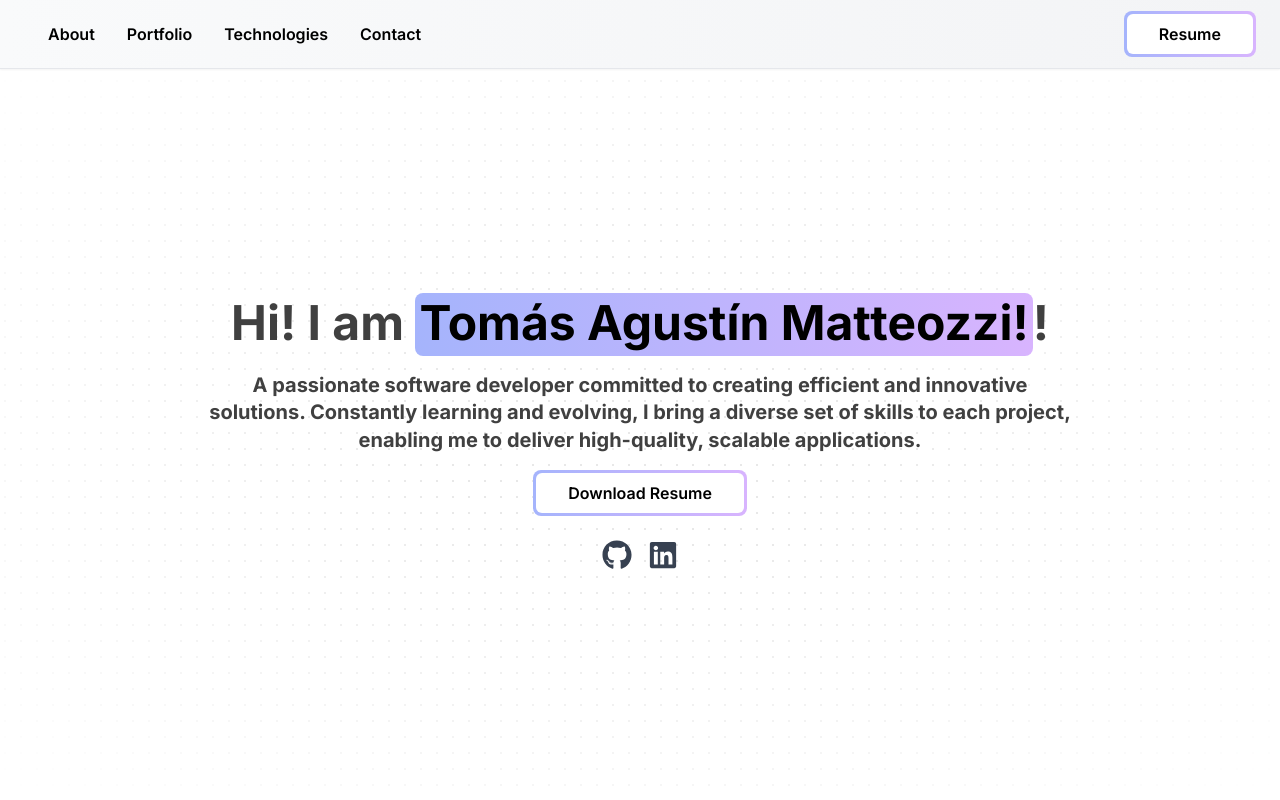
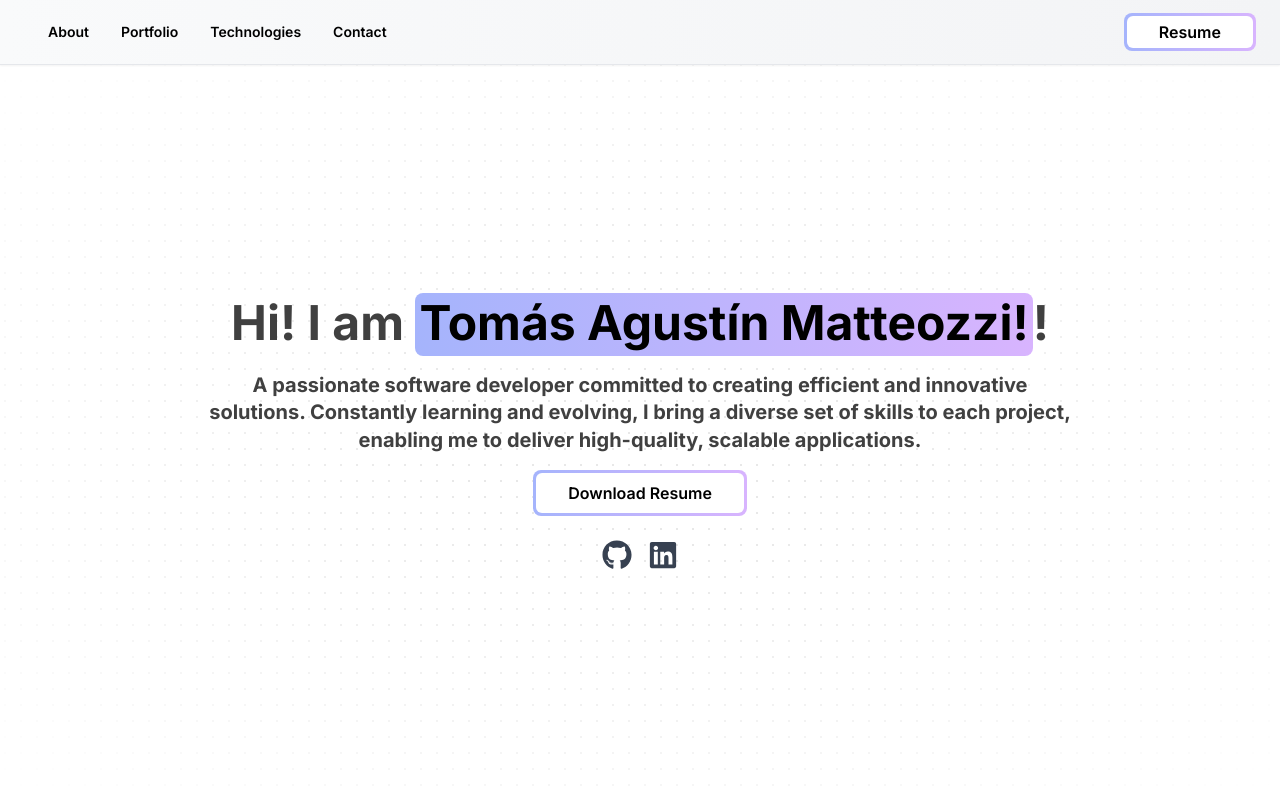
Before and after one commit to tmatteozzi/portfolio, a Next.js app: page / in a window 1280 px wide. Shown: the top 800 px of the page. Built offline with nearby package versions, Linux system fonts and the light colour scheme.

Commit message:
NavBar changes

```diff
--- a/app/pages/Navbar.tsx
+++ b/app/pages/Navbar.tsx
@@ -76,7 +76,7 @@ export default function Navbar() {
                     <div className="hidden md:flex items-center space-x-4">
                         {navItems.map((item) => (
                             <ScrollLink
-                                className="py-4 px-2 font-semibold text-black dark:text-white hover:text-indigo-300 dark:hover:text-indigo-500 cursor-pointer"
+                                className="text-sm py-4 px-2 font-semibold text-black dark:text-white hover:text-indigo-300 dark:hover:text-indigo-500 cursor-pointer"
                                 key={item.name}
                                 to={item.link}
                                 smooth={true}
@@ -90,7 +90,7 @@ export default function Navbar() {
                 </div>
                 <button onClick={downloadPdf} className="p-[3px] relative mr-4">
                     <div className="absolute inset-0 bg-gradient-to-r from-indigo-300 to-purple-300 dark:from-indigo-500 dark:to-purple-500 rounded-lg" />
-                    <div className="px-8 py-2 bg-white rounded-[6px] relative group transition duration-200 text-black font-semibold hover:bg-transparent dark:text-white dark:bg-gray-950 dark:hover:text-black text-xs md:text-base">
+                    <div className="px-8 py-1.5 lg:py-1 bg-white rounded-[6px] relative group transition duration-200 text-black font-semibold hover:bg-transparent dark:text-white dark:bg-gray-950 dark:hover:text-black text-xs md:text-base">
                         Resume
                     </div>
                 </button>
@@ -116,7 +116,7 @@ export default function Navbar() {
                                 className="mb-4"
                             >
                                 <ScrollLink
-                                    className="py-2 px-4 font-semibold text-black dark:text-white hover:text-indigo-300 dark:hover:text-indigo-500 cursor-pointer"
+                                    className="text-sm py-2 px-4 font-semibold text-black dark:text-white hover:text-indigo-300 dark:hover:text-indigo-500 cursor-pointer"
                                     to={item.link}
                                     smooth={true}
                                     offset={-70}
```
